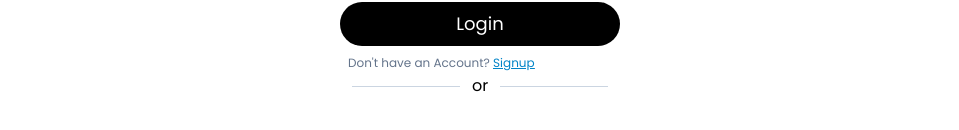
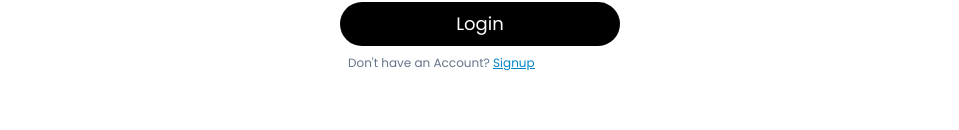
Before and after one commit to Rehan52004/firebase-blog, a React (Vite) app: page /login in a window 1280 px wide. Shown: the part 370-500 px from the top of the page, without its empty margins (160-1119 px from the left). Built offline with nearby package versions, Linux system fonts and the light colour scheme; no server answers.

Commit message:
Or more reduction

```diff
--- a/src/pages/Login.jsx
+++ b/src/pages/Login.jsx
@@ -105,11 +105,11 @@
               <Link to={'/sign-up'}>Signup</Link>
             </span>
           </small>
-          <div className='flex items-center'>
+          {/* <div className='flex items-center'>
             <div className='h-[1px] w-full bg-slate-300 dark:bg-slate-600 mx-3'></div>
             <p className='text-center dark:text-white'>or</p>
             <div className='h-[1px] w-full bg-slate-300 dark:bg-slate-600 mx-3'></div>
-          </div>
+          </div> */}
           {/* <button
 						onClick={googleSignIn}
 						className="flex items-center justify-center border border-slate-300 px-5 py-2 rounded-full w-full text-lg mt-3 dark:text-white dark:border-slate-600"
```
